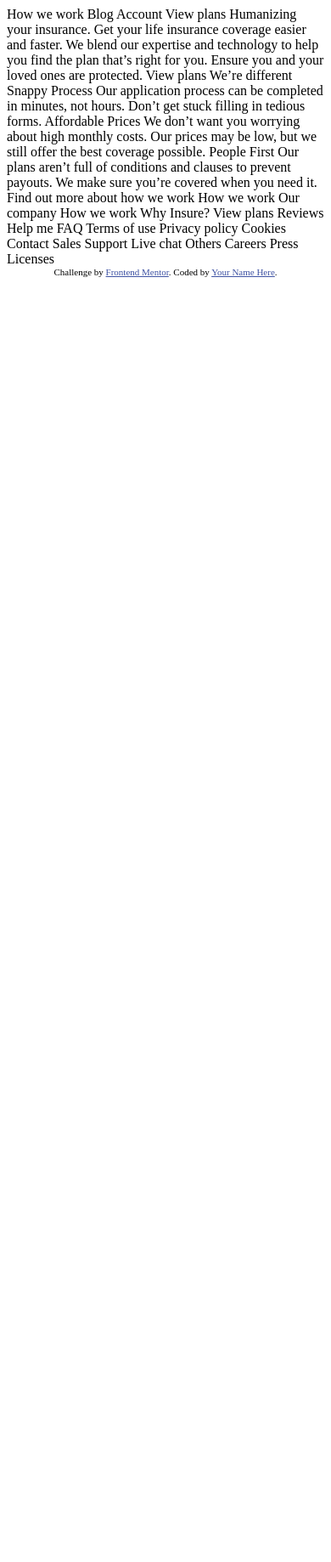
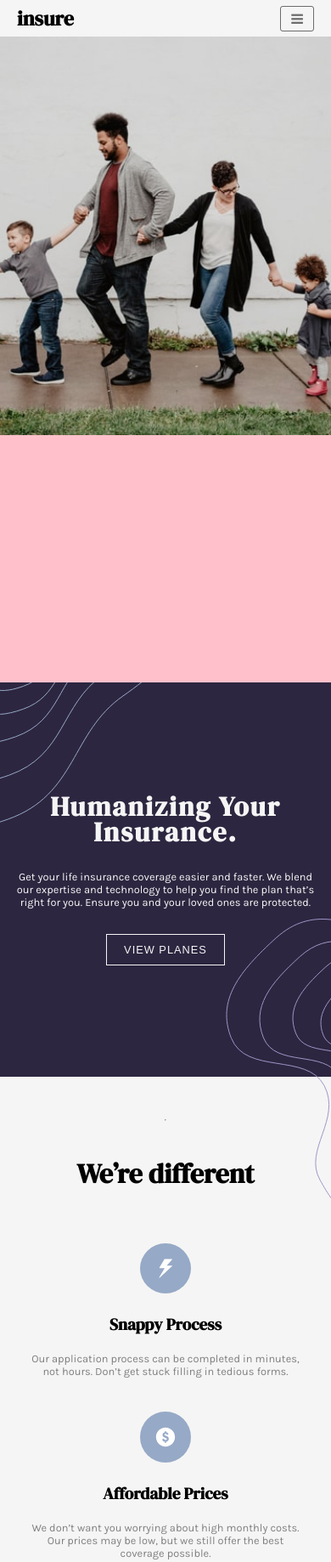
Before and after one commit to Sokthai/Front-End, a plain HTML site: page insure-landing-page-master/index.html in a window 390 px wide. Shown: the top 1838 px of the page at 85% size. Before the commit the page ends 844 px from the top, so only its background shows below. Drawn offline with Linux system fonts and the light colour scheme.

Commit message:
mobile first styling

```diff
--- a/insure-landing-page-master/index.html
+++ b/insure-landing-page-master/index.html
@@ -3,9 +3,9 @@
 <head>
   <meta charset="UTF-8">
   <meta name="viewport" content="width=device-width, initial-scale=1.0"> <!-- displays site properly based on user's device -->
-
+  <link rel="stylesheet" href="https://cdnjs.cloudflare.com/ajax/libs/font-awesome/4.7.0/css/font-awesome.min.css">
   <link rel="icon" type="image/png" sizes="32x32" href="./images/favicon-32x32.png">
-
+  <link rel="stylesheet" href="style.css">
   <title>Frontend Mentor | Insure landing page</title>
 
   <!-- Feel free to remove these styles or customise in your own stylesheet 👍 -->
@@ -16,65 +16,143 @@
 </head>
 <body>
 
-  How we work
-  Blog
-  Account
-  View plans
 
-  Humanizing your insurance.
 
-  Get your life insurance coverage easier and faster. We blend our expertise
-  and technology to help you find the plan that’s right for you. Ensure you
-  and your loved ones are protected.
 
-  View plans
+  <header>
+    <div class="nav">
+      <h1>insure</h1>
+      <nav>
+        <ul>
+          <li>How we work</li>
+          <li>Blog</li>
+          <li>Account</li>
+          <li>View plans</li>
+        </ul>
+      </nav>
+      <i class="fa fa-bars" id="idtoggleNavIcon"></i>
+    </div>
 
-  We’re different
+    <div class="hero-img"></div>
+    <div class="hero-intro">
+      <img src="./images/bg-pattern-intro-left-mobile.svg" class="sv-pattern-left" alt="">
+      <img src="./images/bg-pattern-intro-right-mobile.svg" class="sv-pattern-right" alt="">
+      <div class="hero-intro-text">
+          <h1>Humanizing your insurance.</h1>
+          <p>Get your life insurance coverage easier and faster. We blend our expertise
+              and technology to help you find the plan that’s right for you. Ensure you
+              and your loved ones are protected.</p>
+          <input type="button" class="button" value="View planes">
 
-  Snappy Process
+      </div>
 
-  Our application process can be completed in minutes, not hours. Don’t get
-  stuck filling in tedious forms.
+    </div>
+  </header>
 
-  Affordable Prices
+  <main>
+    <hr>
+    <h1>We’re different</h1>
 
-  We don’t want you worrying about high monthly costs. Our prices may be low,
-  but we still offer the best coverage possible.
+    <div class="content">
+      <img src="./images/icon-snappy-process.svg" alt="">
+      <h2>Snappy Process</h2>
+      <p>Our application process can be completed in minutes, not hours. Don’t get
+          stuck filling in tedious forms.</p>
+    </div>
 
-  People First
+    <div class="content">
+      <img src="./images/icon-affordable-prices.svg" alt="">
+      <h2>Affordable Prices</h2>
+      <p>We don’t want you worrying about high monthly costs. Our prices may be low,
+          but we still offer the best coverage possible.</p>
+    </div>
 
-  Our plans aren’t full of conditions and clauses to prevent payouts. We make
-  sure you’re covered when you need it.
+    <div class="content">
+      <img src="./images/icon-people-first.svg" alt="">
+      <h2>People First</h2>
+      <p>Our plans aren’t full of conditions and clauses to prevent payouts. We make
+          sure you’re covered when you need it.</p>
+    </div>
 
-  Find out more about how we work
 
-  How we work
+    <div class="more content">
+      <h1>Find out more about how we work</h1>
+      <input type="button"  class="button"  value="How we work">
+      <img src="./images/bg-pattern-intro-right-mobile.svg" alt="">
+    </div>
+  </main>
 
-  Our company
+  <footer>
+    <div class="footer-top-container">
+      <h1>insure</h1>
+      <div class="media">
+        <i class="fa fa-facebook"></i>
+        <i class="fa fa-twitter"></i>
+        <i class="fa fa-pinterest"></i>
+        <i class="fa fa-instagram"></i>
+      </div>
+    </div>
 
-  How we work
-  Why Insure?
-  View plans
-  Reviews
+    <hr>
 
-  Help me
+    <div class="footer-list">
+      <h5>Our company</h5>
+      <ul>
+        <li>How we work</li>
+        <li>Why Insure?</li>
+        <li>View plans</li>
+        <li>Reviews</li>
+      </ul>
+    </div>
 
-  FAQ
-  Terms of use
-  Privacy policy
-  Cookies
+    <div class="footer-list">
+      <h5>Help me</h2>
+      <ul>
+        <li>FAQ</li>
+        <li>Terms of use</li>
+        <li>Privacy policy</li>
+        <li>Cookies</li>
+      </ul>
+    </div>
 
-  Contact
+    <div class="footer-list">
+      <h5>Contact</h5>
+      <ul>
+        <li>Sales</li>
+        <li>Support</li>
+        <li>Live chat</li>
+      </ul>
+    </div>
 
-  Sales
-  Support
-  Live chat
+    <div class="footer-list">
+      <h5>Others</h5>
+      <ul>
+        <li>Careers</li>
+        <li>Press</li>
+        <li>Licenses</li>
+      </ul>
+    </div>
 
-  Others
+  </footer>
 
-  Careers
-  Press
-  Licenses
+
+
+
+
+
+
+
+
+
+
+
+
+
+
+
+
+
+
 
 
   <div class="attribution">
--- /dev/null
+++ b/insure-landing-page-master/style.css
@@ -0,0 +1,187 @@
+@import url('https://fonts.googleapis.com/css?family=DM+Serif+Display&display=swap');
+@import url('https://fonts.googleapis.com/css?family=Karla&display=swap');
+
+
+*{
+    padding: 0;
+    margin: 0;
+    box-sizing: border-box;
+}
+header{
+    background-color: pink;
+}
+body{
+    background-color: whitesmoke;
+    font-size: 1em;
+    font-weight: 400;
+    font-family: 'karla', sans-serif;
+}
+
+h1, h2, h3, h4, h5, h6{
+    font-family: 'DM Serif Display', serif;
+    /* text-transform: uppercase; */
+}
+
+header .nav{
+    background-color: whitesmoke;
+    display: flex;
+    align-items: center;
+    justify-content: space-between;
+    padding: 5px 20px;
+}
+
+
+.nav i.fa{
+    padding: 6px 12px;
+    border: 1px solid rgba(51, 51, 51, .7);
+    border-radius: 3px;
+    color: rgba(51, 51, 51, .7);
+}
+
+.nav h1{
+    font-size: 1.5em;
+}
+
+header .hero-img{
+    background-image: url('./images/image-intro-mobile.jpg');
+    background-repeat: no-repeat;
+    background-size: 100%;
+    height: 90vh;
+}
+
+header .hero-intro{
+    background-color: hsl(256, 26%, 20%);
+    position: relative;
+    min-height: 55vh;
+    color: whitesmoke;
+    display: flex;
+    flex-direction: column;
+}
+
+header .sv-pattern-left{
+    position: absolute;
+    top: 0;
+}
+
+header .sv-pattern-right{
+    position: absolute;
+    top: 60%;
+    right: 0px;
+}
+
+
+header .hero-intro-text{
+    margin: auto;
+    width: 90%;
+    text-align: center;
+    z-index: 1;
+}
+
+header .hero-intro-text h1{
+    text-transform: capitalize;
+    letter-spacing: 2px;
+    line-height: 30px;
+}
+
+header .hero-intro-text p{
+    font-size: .8em;
+    padding: 30px 0;
+}
+
+header .hero-intro-text input{
+
+    font-size: .8em;
+}
+
+.button{
+    border: 1px solid whitesmoke;
+    background-color: transparent;
+    padding: 10px 20px;
+    letter-spacing: 1px;
+    color: whitesmoke;
+    text-transform: uppercase;
+}
+
+.button:hover{
+    cursor: pointer;
+    background-color: whitesmoke;
+    color: hsl(256, 26%, 20%);
+}
+
+
+
+main{
+    display: flex;
+    flex-direction: column;
+    align-items: center;
+    padding: 50px 0;
+}
+
+main .content{
+    text-align: center;
+    margin: 20px 0;
+    width: 85%;
+    font-size: .8em;
+}
+
+main .content p{
+    color: gray;
+}
+
+main .content h2{
+    text-transform: capitalize;
+    padding: 20px 0;
+}
+
+main .content img{
+    width: 18%;
+}
+
+main h1{
+    padding: 40px 0;
+}
+
+
+main .more{
+    /* border: 1px solid green; */
+    background-color: hsl(256, 26%, 20%);
+    color: whitesmoke;
+    text-align: center;
+    position: relative;
+    overflow: hidden;
+    padding-bottom: 50px;
+
+}
+
+main .more h1{
+    color: whitesmoke;
+    font-size: 3em;
+    z-index: 1;
+    line-height: 35px;
+}
+
+main .more input{
+    background-color: transparent;
+    color: whitesmoke;
+    font-size: 1em;
+    padding: 10px 35px;
+}
+
+main .more img{
+    position: absolute;
+    top: -50px;
+    right: 0px;
+    width: 25%;
+
+}
+
+
+
+footer{
+    border: 1px solid green;
+}
+
+
+header .nav nav{
+    display: none;
+}
```
